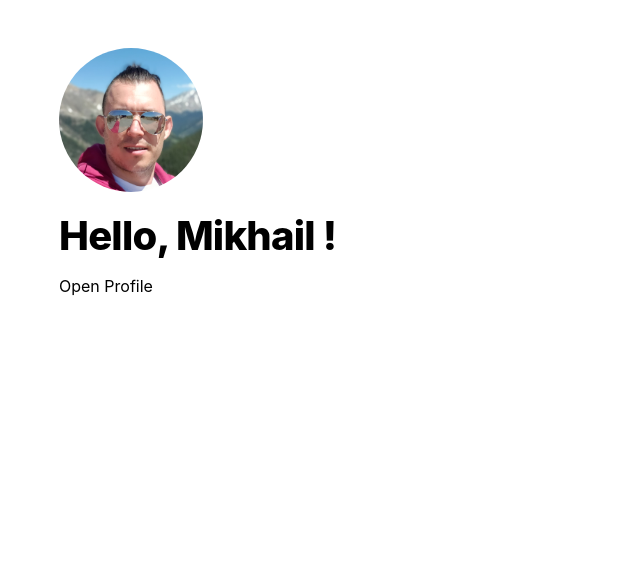
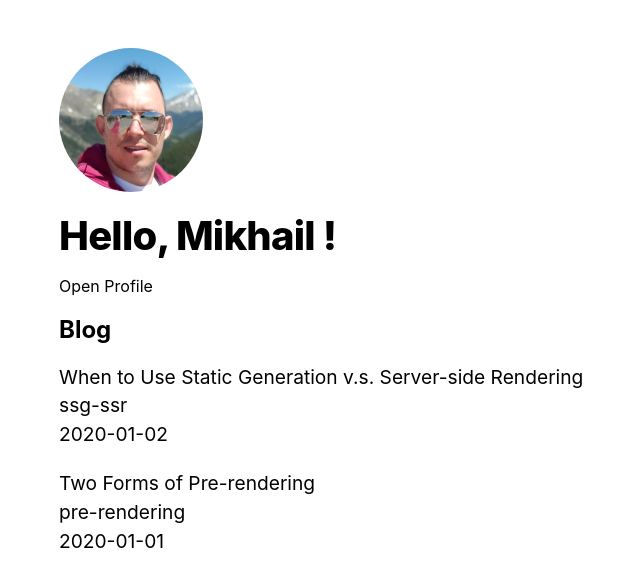
Before and after one commit to MikhailTabachek/NextJSApp1, a Next.js app in the folder nextjs-blog1/: page / in a window 1280 px wide. Shown: the top 586 px of the page, without its empty margins (309-949 px from the left). Built offline with nearby package versions, Linux system fonts and the light colour scheme.

Commit message:
Set getStaticProps function

```diff
--- a/nextjs-blog1/lib/posts.js
+++ b/nextjs-blog1/lib/posts.js
@@ -18,6 +18,7 @@
     // Use gray-matter to parse the post metadata section
     const matterResult = matter(fileContents);
 
+
     // Combine the data with the id
     return {
       id,
--- a/nextjs-blog1/pages/index.js
+++ b/nextjs-blog1/pages/index.js
@@ -3,15 +3,25 @@
 import styles from '../styles/Home.module.css'
 import Link from 'next/link'
 import Layout, { siteTitle } from '../components/layout'
-import utiStyles from '../styles/utils.module.css'
+import utilStyles from '../styles/utils.module.css'
 import React, { useState, useEffect } from "react";
 import apiCall from './api/api-call'
+import { getSortedPostsData } from '../lib/posts'
 
-export default function Home() {
+export async function getStaticProps() {
+  const allPostsData = getSortedPostsData()
+  return {
+    props: { allPostsData }
+  }
+}
+
+
+export default function Home({allPostsData}) {
 
   // const clientStock = (props) => {
   //   const [chosenStocks, setChosenStocks] = useState([])
   // }
+
 
   return (
     <Layout home>
@@ -21,6 +31,20 @@
       <section>
         <Link href='/posts/first-post'> Open Profile</Link>
       </section>
+      <section className={`${utilStyles.headingMd} ${utilStyles.padding1px}`}>
+        <h2 className={utilStyles.headingLg}>Blog</h2>
+        <ul className={utilStyles.list}>
+          {allPostsData.map(({id, date, title}) => (
+            <li className={utilStyles.listItem} key={id}>
+              {title}
+              <br />
+              {id}
+              <br />
+              {date}
+            </li>
+          ))}
+        </ul>
+      </section>
     </Layout>
   )
 }
```
